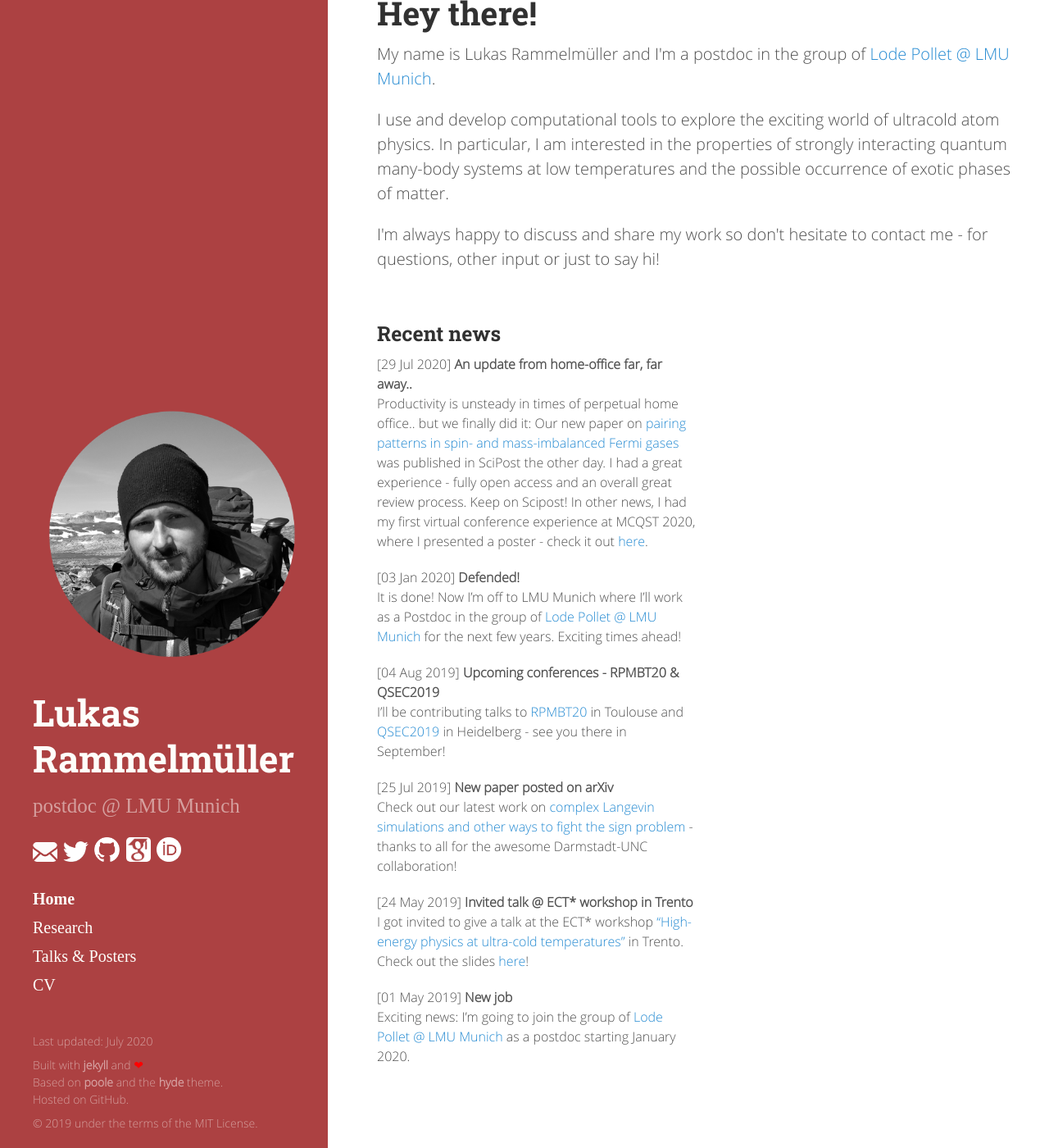
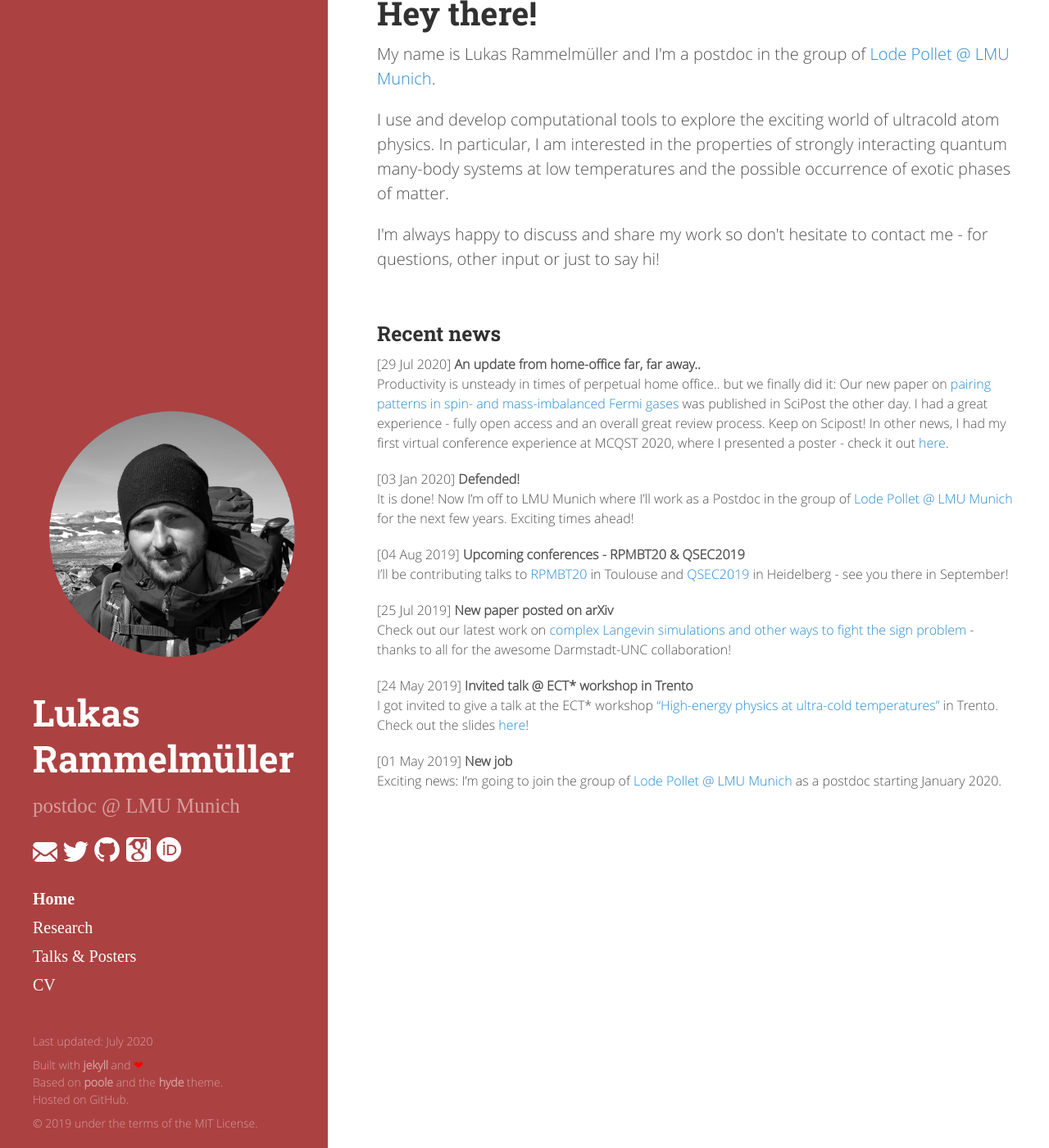
Before and after one commit to rammelmueller/rammelmueller.github.io, a Jekyll site: the page built from index.html, in a window 1280 px wide and 1400 px high, scrolled down 216 px. Shown: the whole window at 82% size. Built offline with Jekyll 4.4.1, drawn with Linux system fonts in a browser that asks for light colours; nearby versions of some CDN libraries; some web fonts are replaced.

Commit message:
Some style update.

```diff
--- a/css/custom.css
+++ b/css/custom.css
@@ -50,7 +50,11 @@
 .posts{
   margin-top: 3rem;
   font-size: 0.8rem;
-  width: 50%;
+}
+@media (min-width: 100rem) {
+  .posts {
+    width: 50%;
+  }
 }
 
 .posts .title{
--- a/css/projects.css
+++ b/css/projects.css
@@ -41,7 +41,12 @@
   margin: 0 2rem 0 0.5rem;
 }
 
+
+
 @media (min-width: 100rem) {
+  #ibuffer{
+    margin-top: 11rem;
+  }
   .project{
     margin-right: 2%;
     float: left;
--- a/projects.html
+++ b/projects.html
@@ -12,7 +12,7 @@ title: Projects
       To this end, I use and develop Monte Carlo methods in a variety of flavors.
 
     </p>
-    <p style='margin-top: 220px'>
+    <p id='ibuffer'>
       This is a short overview on some of my recent projects - for the full experience you can find my work on
       <a target='blank' href="https://arxiv.org/a/rammelmuller_l_1.html" >arXiv</a>.
     </p>
```
